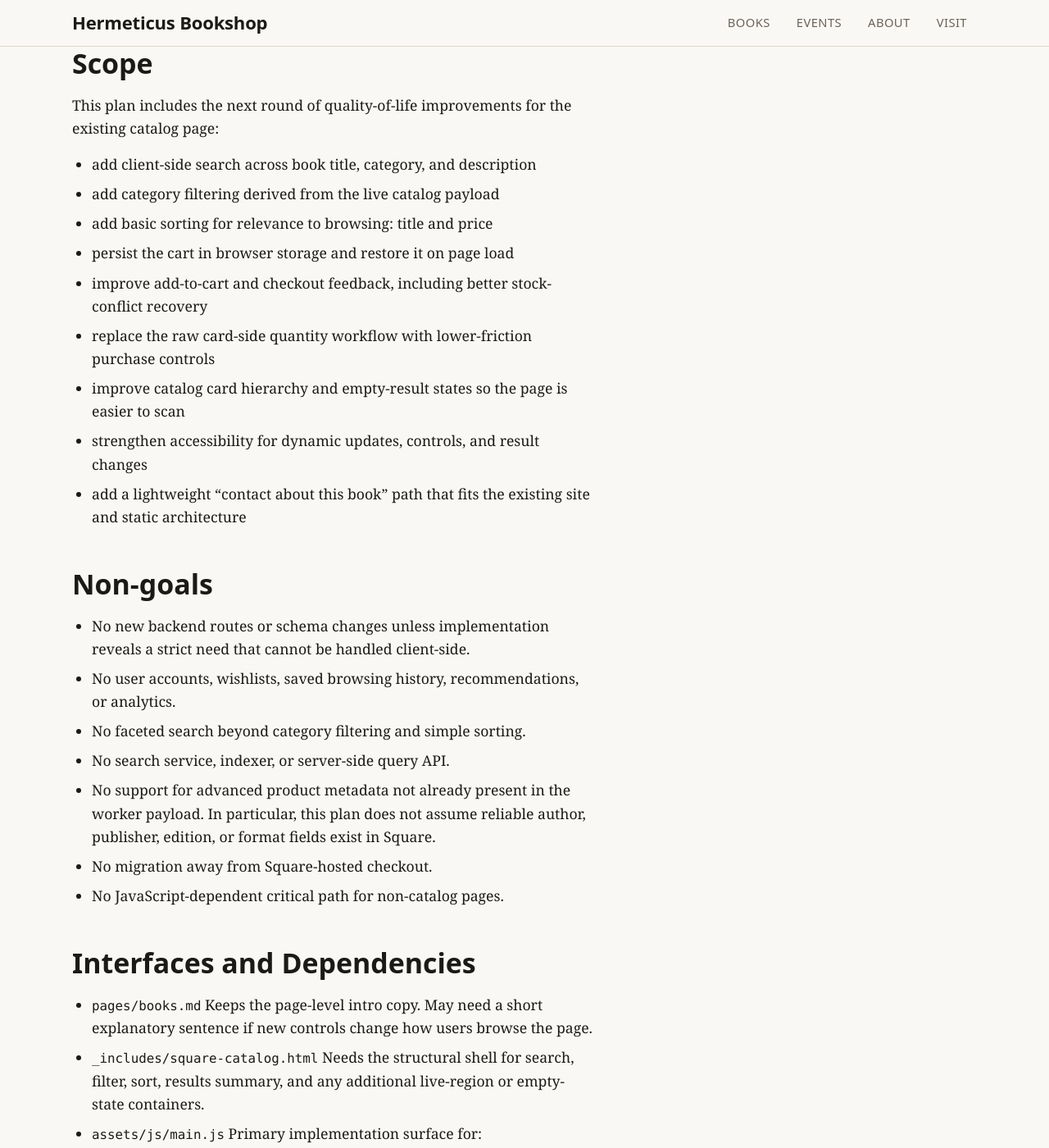
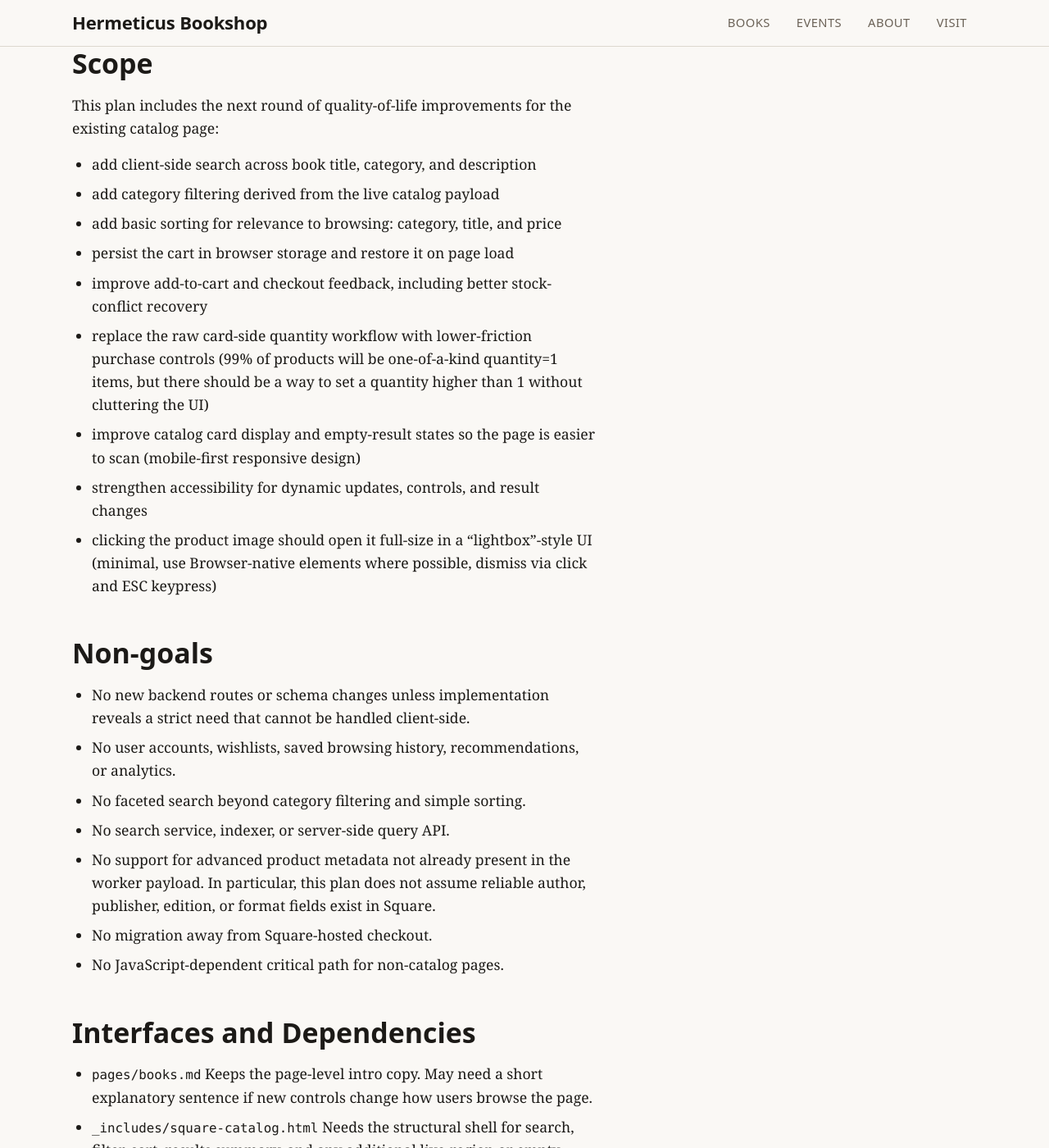
Before and after one commit to strangecode/hermeticus, a Jekyll site: the page built from plans/active/P-002-catalog-qol-improvements.md, in a window 1280 px wide and 1400 px high, scrolled down 2167 px. Shown: the whole window at 82% size. Built offline with Jekyll 4.4.1, drawn with Linux system fonts in a browser that asks for light colours; our own code applies the rules of GitHub Pages for plain Markdown files; some of the changed text lies outside the part shown.

Commit message:
Start work on P-002

```diff
--- a/plans/queue/P-002-catalog-qol-improvements.md
+++ b/plans/active/P-002-catalog-qol-improvements.md
@@ -44,13 +44,13 @@
 
 - add client-side search across book title, category, and description
 - add category filtering derived from the live catalog payload
-- add basic sorting for relevance to browsing: title and price
+- add basic sorting for relevance to browsing: category, title, and price
 - persist the cart in browser storage and restore it on page load
 - improve add-to-cart and checkout feedback, including better stock-conflict recovery
-- replace the raw card-side quantity workflow with lower-friction purchase controls
-- improve catalog card hierarchy and empty-result states so the page is easier to scan
+- replace the raw card-side quantity workflow with lower-friction purchase controls (99% of products will be one-of-a-kind quantity=1 items, but there should be a way to set a quantity higher than 1 without cluttering the UI)
+- improve catalog card display and empty-result states so the page is easier to scan (mobile-first responsive design)
 - strengthen accessibility for dynamic updates, controls, and result changes
-- add a lightweight “contact about this book” path that fits the existing site and static architecture
+- clicking the product image should open it full-size in a "lightbox"-style UI (minimal, use Browser-native elements where possible, dismiss via click and ESC keypress)
 
 ## Non-goals
 
@@ -74,7 +74,7 @@
   - cart persistence via `localStorage`
   - URL or state restoration decisions if adopted
   - improved announcements, error handling, and success handling
-  - new add-to-cart controls and contact-link generation
+  - new add-to-cart controls
 - `_sass/_catalog.scss`
   Primary styling surface for catalog controls, result summaries, empty states, refined card layout, and persisted-cart affordances.
 - `_sass/_components.scss`
@@ -155,7 +155,7 @@
 3. Update the catalog shell and page content:
 
 - edit `_includes/square-catalog.html`
-- edit `pages/books.md` if the intro copy or fallback guidance needs to mention the new controls or contact path
+- edit `pages/books.md` if the intro copy or fallback guidance needs to mention the new controls
 
 4. Implement the client-side behavior in `assets/js/main.js`:
 
@@ -282,7 +282,7 @@
 
 - clearer success and error messaging
 - lower-friction add flow
-- better card hierarchy and contact path
+- better card hierarchy
 - stronger live announcements and empty states
 
 Proof:
@@ -295,10 +295,9 @@
 
 - search runs over title, category, and description only
 - sorting options are limited to title and price
-- the contact path uses the existing contact page or a mailto-style link rather than a new form
 - the worker payload remains unchanged unless implementation proves otherwise
 
-If the user later wants a different priority order, a different contact affordance, or extra metadata, record that change in this section and update the plan before execution.
+If the user later wants a different priority order, or extra metadata, record that change in this section and update the plan before execution.
 
 ## Progress
 
@@ -315,7 +314,7 @@
 ## Surprises & Discoveries
 
 - 2026-04-23: `plans/queue/P-002-catalog-qol-improvements.md` already existed as a generic template stub, so the right move was to replace it in place rather than allocate a new plan ID.
-- 2026-04-23: The current worker payload already contains enough fields for search, category filtering, sorting by price/title, and contact-link labeling, so this QoL pass should remain client-side unless implementation uncovers a real data gap.
+- 2026-04-23: The current worker payload already contains enough fields for search, category filtering, sorting by price/title, so this QoL pass should remain client-side unless implementation uncovers a real data gap.
 
 ## Decision Log
 
```
Also changed, not shown: other parts of plans/active/P-002-catalog-qol-improvements.md (+1 -1 lines), plans/archive/P-001-dynamic-product-catalog.md (renamed from plans/active/P-001-dynamic-product-catalog.md).
